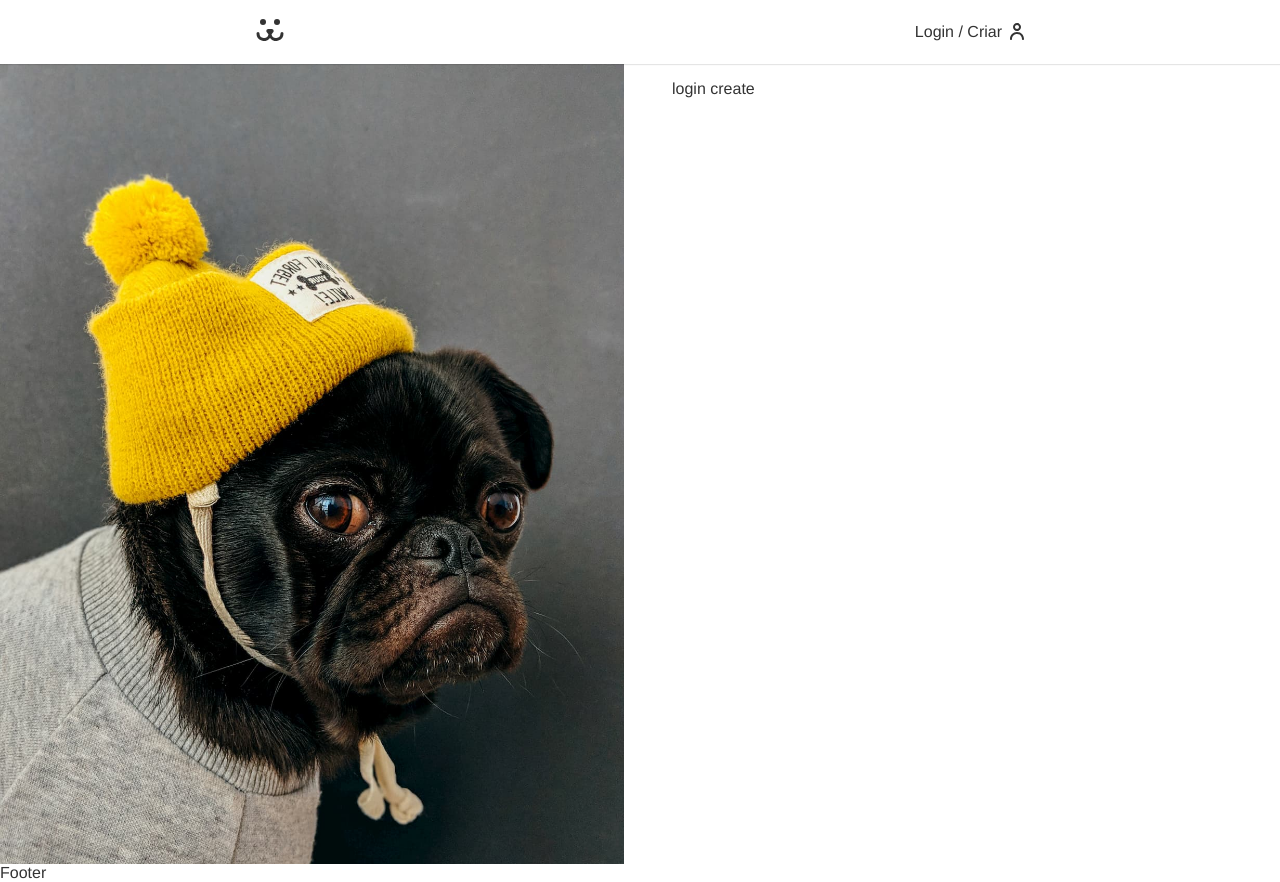
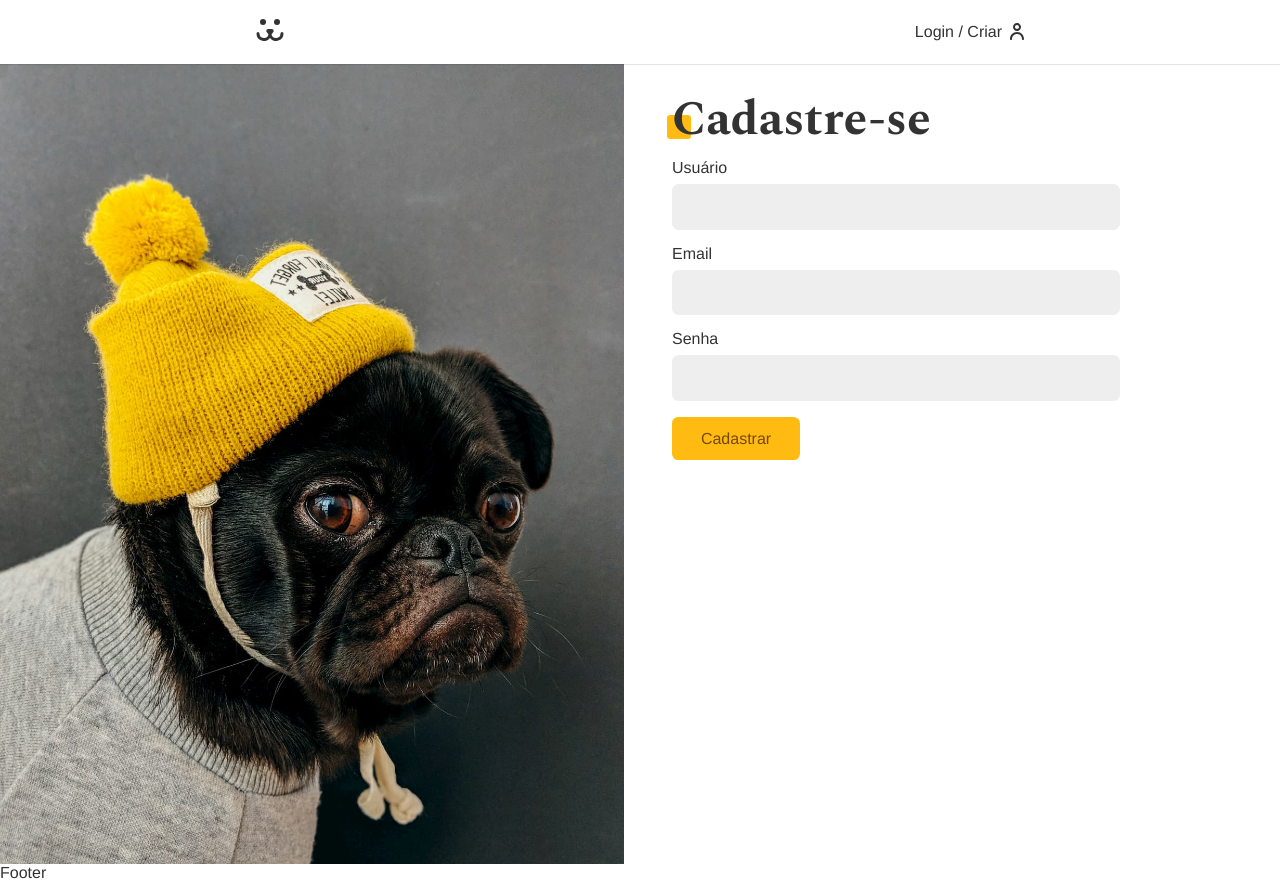
Before and after one commit to danielSantosP/dogs, a React (Create React App) app: page /login/criar in a window 1280 px wide. Built offline with nearby package versions, Linux system fonts and the light colour scheme.

Commit message:
login create

```diff
--- a/src/Components/Login/LoginCreate.js
+++ b/src/Components/Login/LoginCreate.js
@@ -1,10 +1,39 @@
 import React from 'react'
+import Input from './../Forms/Input'
+import Button from './../Forms/Button'
+import useForm from './../../Hooks/useForm'
+import { USER_POST } from '../../api'
+import {UserContext} from '../../UserContext'
 
 const LoginCreate = () => {
+
+  const username = useForm()
+  const email = useForm('email')
+  const password = useForm()
+
+  const {userLogin} = React.useContext(UserContext)
+
+  async function handleSubmit(event){
+    event.preventDefault()
+    const {url, options} = USER_POST({
+      username: username.value,
+      email: email.value,
+      password: password.value
+    })
+    const response = await fetch(url, options)
+    if(response.ok) userLogin(username.value, password.value)
+  }
+
   return (
-    <div>
-      login create
-    </div>
+    <section className="animeLeft">
+      <h1 className="title">Cadastre-se</h1>
+      <form onSubmit={handleSubmit}>
+        <Input label="Usuário" type="text" name="username" {...username} />
+        <Input label="Email" type="email" name="email" {...email} />
+        <Input label="Senha" type="password" name="password" {...password} />
+        <Button>Cadastrar</Button>
+      </form>
+    </section>
   )
 }
 
--- a/src/Hooks/useForm.js
+++ b/src/Hooks/useForm.js
@@ -4,6 +4,11 @@
   email: {
     regex: /^(([^<>()[\]\\.,;:\s@"]+(\.[^<>()[\]\\.,;:\s@"]+)*)|(".+"))@((\[[0-9]{1,3}\.[0-9]{1,3}\.[0-9]{1,3}\.[0-9]{1,3}\])|(([a-zA-Z\-0-9]+\.)+[a-zA-Z]{2,}))$/,
     message: 'Preencha um email válido.'
+  },
+  password: {
+    regex: /^(?=.*\d)(?=.*[a-z])(?=.*[A-Z])[0-9a-zA-Z]{8,}$/,
+    message:
+      'A senha precisa ter 1 caracter maíusculo, 1 minúsculo e 1 digito. Com no mínimo 8 caracteres.',
   },
 }
 
--- a/src/api.js
+++ b/src/api.js
@@ -36,3 +36,16 @@
     }
   }
 }
+
+export function USER_POST(body){
+  return {
+    url: API_URL + '/api/user',
+    options: {
+      method: 'POST',
+      headers: {
+        'Content-Type': 'application/json',
+      },
+      body: JSON.stringify(body)
+    }
+  }
+}
```
